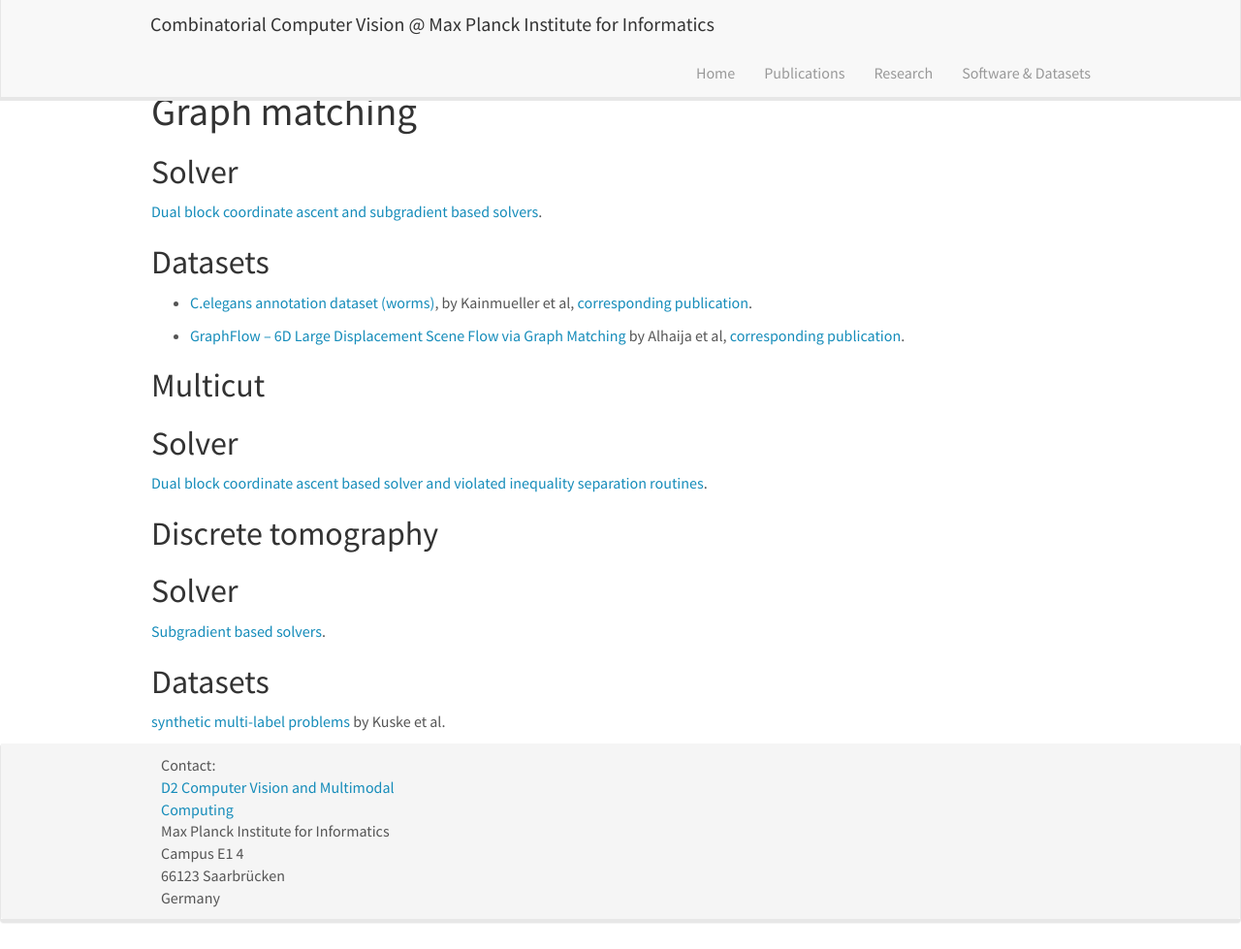
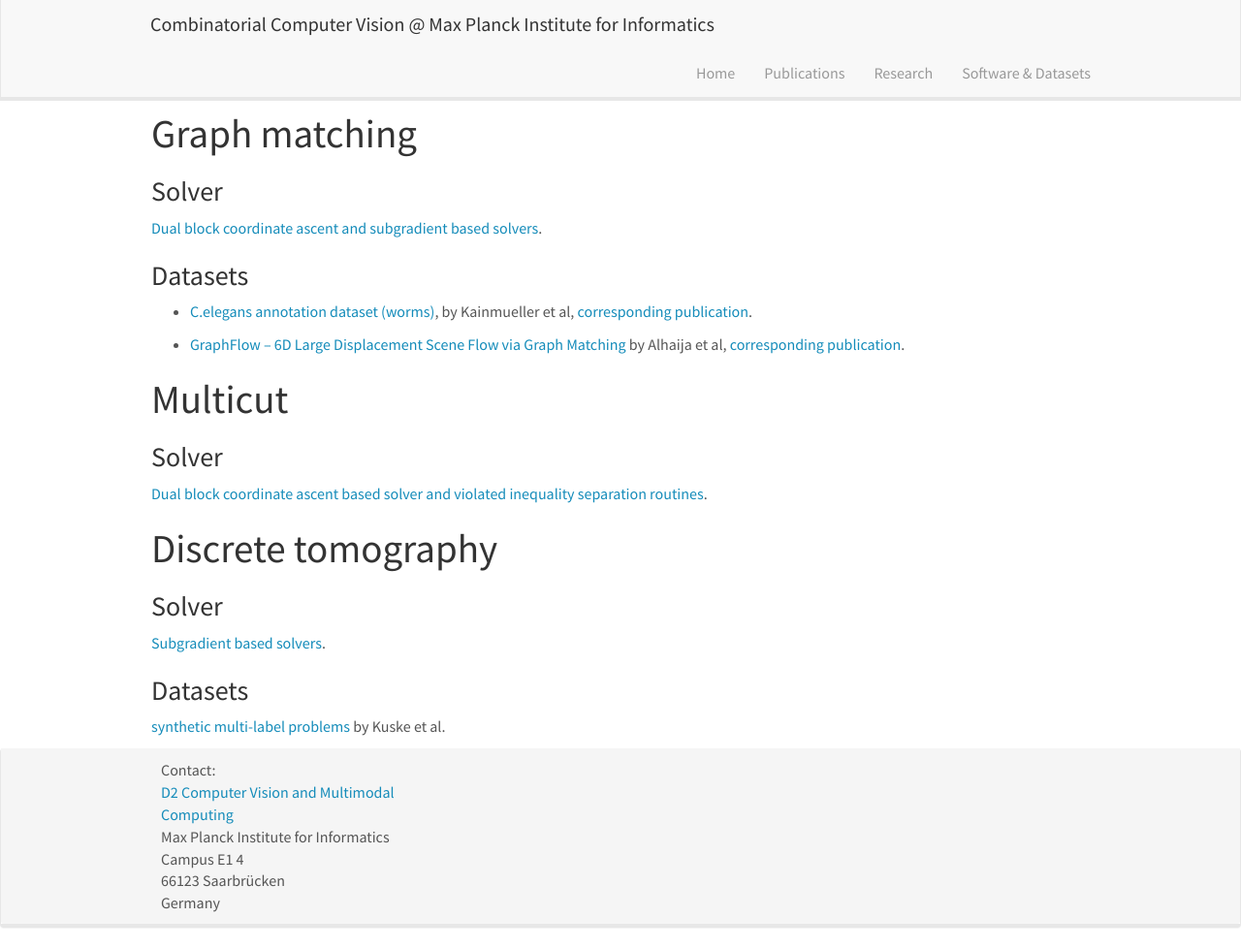
Before and after one commit to pawelswoboda/pawelswoboda.github.io, a Jekyll site: the page built from _pages/softwars_datasets.md, in a window 1280 px wide and 979 px high. Shown: the whole window at 97% size. Built offline with Jekyll 4.4.1, drawn with Linux system fonts in a browser that asks for light colours; nearby versions of some CDN libraries.

Commit message:
reformatted titles in software and datasets page.

```diff
--- a/_pages/softwars_datasets.md
+++ b/_pages/softwars_datasets.md
@@ -6,15 +6,15 @@ sitemap: false
 permalink: /software_datasets/
 ---
 
-
+For associated publications see [here](../publications).
 
 # Graph matching
 
-## Solver
+### Solver
 
 [Dual block coordinate ascent and subgradient based solvers](https://github.com/pawelswoboda/LP_MP-QAP).
 
-## Datasets
+### Datasets
 
 * [C.elegans annotation dataset (worms)](https://datarep.app.ist.ac.at/57/1/wormMatchingProblems.zip),
 by Kainmueller et al, [corresponding publication](http://dx.doi.org/10.1007/978-3-319-10404-1_11).
@@ -22,20 +22,20 @@ by Kainmueller et al, [corresponding publication](http://dx.doi.org/10.1007/978-
 * [GraphFlow – 6D Large Displacement Scene Flow via Graph Matching](https://datarep.app.ist.ac.at/id/eprint/82) by Alhaija et al, [corresponding publication](https://link.springer.com/chapter/10.1007/978-3-319-24947-6_23).
 
 
-## Multicut
+# Multicut
 
-## Solver
+### Solver
 
 [Dual block coordinate ascent based solver and violated inequality separation routines](https://github.com/pawelswoboda/LP_MP-Cut).
 
 
-## Discrete tomography
+# Discrete tomography
 
-## Solver
+### Solver
 
 [Subgradient based solvers](https://github.com/pawelswoboda/LP_MP-Discrete-tomography).
 
-## Datasets
+### Datasets
 
 [synthetic multi-label problems](https://datarep.app.ist.ac.at/46/1/discrete_tomography_synthetic.zip)
 by Kuske et al.
```
Also changed, not shown: _pages/publications.md (+2 -1 lines).
